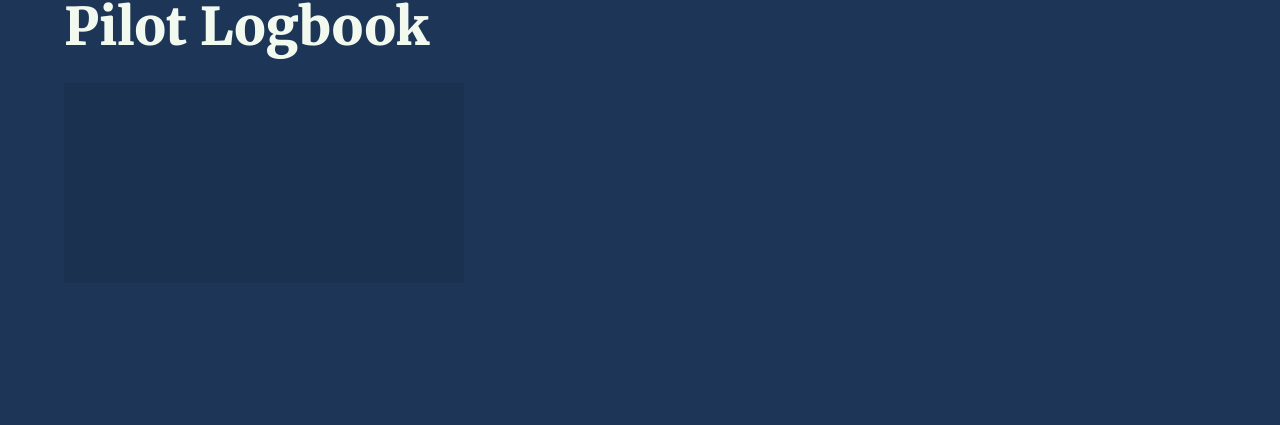
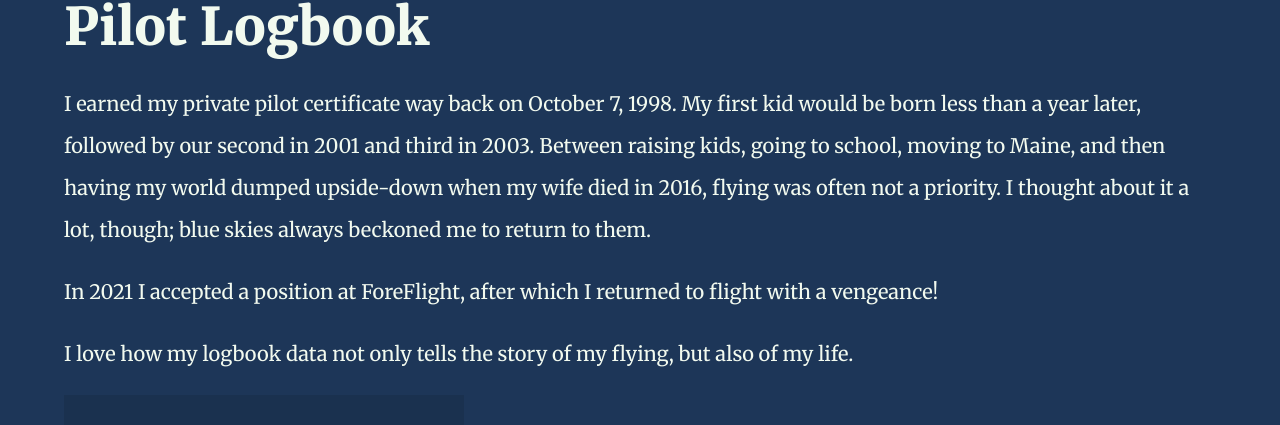
Before and after one commit to brentdanley/brentdanley_svelte, a SvelteKit app: page /pilot-logbook in a window 1280 px wide. Shown: the part 200-625 px from the top of the page. Built offline with nearby package versions, Linux system fonts and the light colour scheme; no server answers.

Commit message:
Adds copy to logbook page

```diff
--- a/src/routes/pilot-logbook/+page.svelte
+++ b/src/routes/pilot-logbook/+page.svelte
@@ -4,4 +4,16 @@
 
 <h1>Pilot Logbook</h1>
 
+<p>
+	I earned my private pilot certificate way back on October 7, 1998. My first kid would be born less
+	than a year later, followed by our second in 2001 and third in 2003. Between raising kids, going
+	to school, moving to Maine, and then having my world dumped upside-down when my wife died in 2016,
+	flying was often not a priority. I thought about it a lot, though; blue skies always beckoned me
+	to return to them.
+</p>
+<p>
+	In 2021 I accepted a position at ForeFlight, after which I returned to flight with a vengeance!
+</p>
+<p>I love how my logbook data not only tells the story of my flying, but also of my life.</p>
+
 <FlightHoursChart />
```
